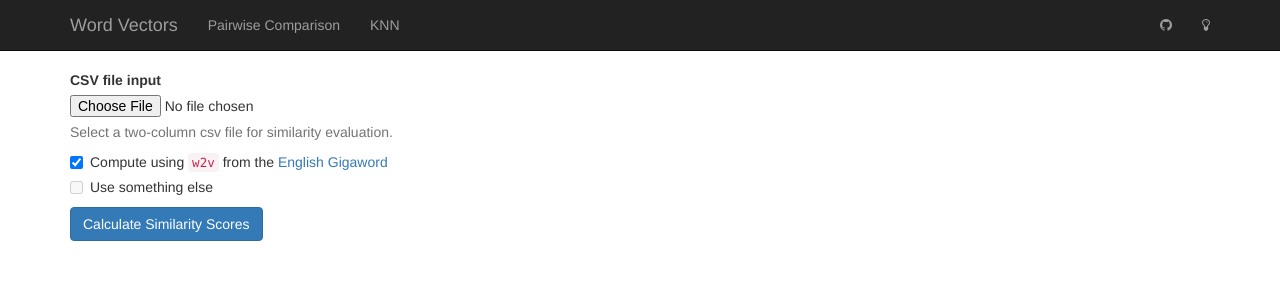
After one commit to myedibleenso/psycholing, a Flask app: page /pairwise-comparison-csv in a window 1280 px wide. The commit adds this page. Shown: the top 300 px of the page. Run offline with Flask 2, Linux system fonts and the light colour scheme; parts of the project's set-up code (start-up, migrations or seed data) failed here and were passed over; some libraries are stand-ins or nearby versions.

Commit message:
Added templates.

```diff
--- a/app/templates/csv.html
+++ b/app/templates/knn-csv.html
@@ -12,10 +12,10 @@
 </div>
 {#{ wtf.quick_form(form, form_type="horizontal", horizontal_columns=('sm', 2, 4)) }#}
 <div class="container">
-<form method="POST" class="form-group" enctype="multipart/form-data" action="csv">
+<form method="POST" class="form-group" enctype="multipart/form-data" action="knn">
   <label for="csv_file">CSV file input</label>
   <input type="file" name="csv_file">
-  <p class="help-block">Select a two-column csv file for similarity evaluation.</p>
+  <p class="help-block">Select a single-column csv file for KNN evaluation.</p>
   <div class="checkbox">
   <label>
     <input type="checkbox" checked='checked' value="">
@@ -28,7 +28,7 @@
     Use something else
   </label>
   </div>
-  <button type="submit" class="btn btn-primary">Calculate Similarity Scores</button>
+  <button type="submit" class="btn btn-primary">Get neighbors</button>
 </form>
 <div class="container">
 {% endblock content %}
--- /dev/null
+++ b/app/templates/pairwise-comparison-csv.html
@@ -0,0 +1,34 @@
+{% extends "base.html" %}
+{#% import "bootstrap/wtf.html" as wtf %#}
+
+{% block content %}
+<div class="container">
+    {% for message in get_flashed_messages() %}
+    <div class="alert alert-warning">
+        <button type="button" class="close" data-dismiss="alert">&times;</button>
+        {{ message }}
+    </div>
+    {% endfor %}
+</div>
+{#{ wtf.quick_form(form, form_type="horizontal", horizontal_columns=('sm', 2, 4)) }#}
+<div class="container">
+<form method="POST" class="form-group" enctype="multipart/form-data" action="pairwise-comparison">
+  <label for="csv_file">CSV file input</label>
+  <input type="file" name="csv_file">
+  <p class="help-block">Select a two-column csv file for similarity evaluation.</p>
+  <div class="checkbox">
+  <label>
+    <input type="checkbox" checked='checked' value="">
+    Compute using <code>w2v</code> from the <a href="https://catalog.ldc.upenn.edu/LDC2003T05">English Gigaword</a>
+  </label>
+  </div>
+  <div class="checkbox disabled">
+  <label>
+    <input type="checkbox" value="" disabled>
+    Use something else
+  </label>
+  </div>
+  <button type="submit" class="btn btn-primary">Calculate Similarity Scores</button>
+</form>
+<div class="container">
+{% endblock content %}
```
